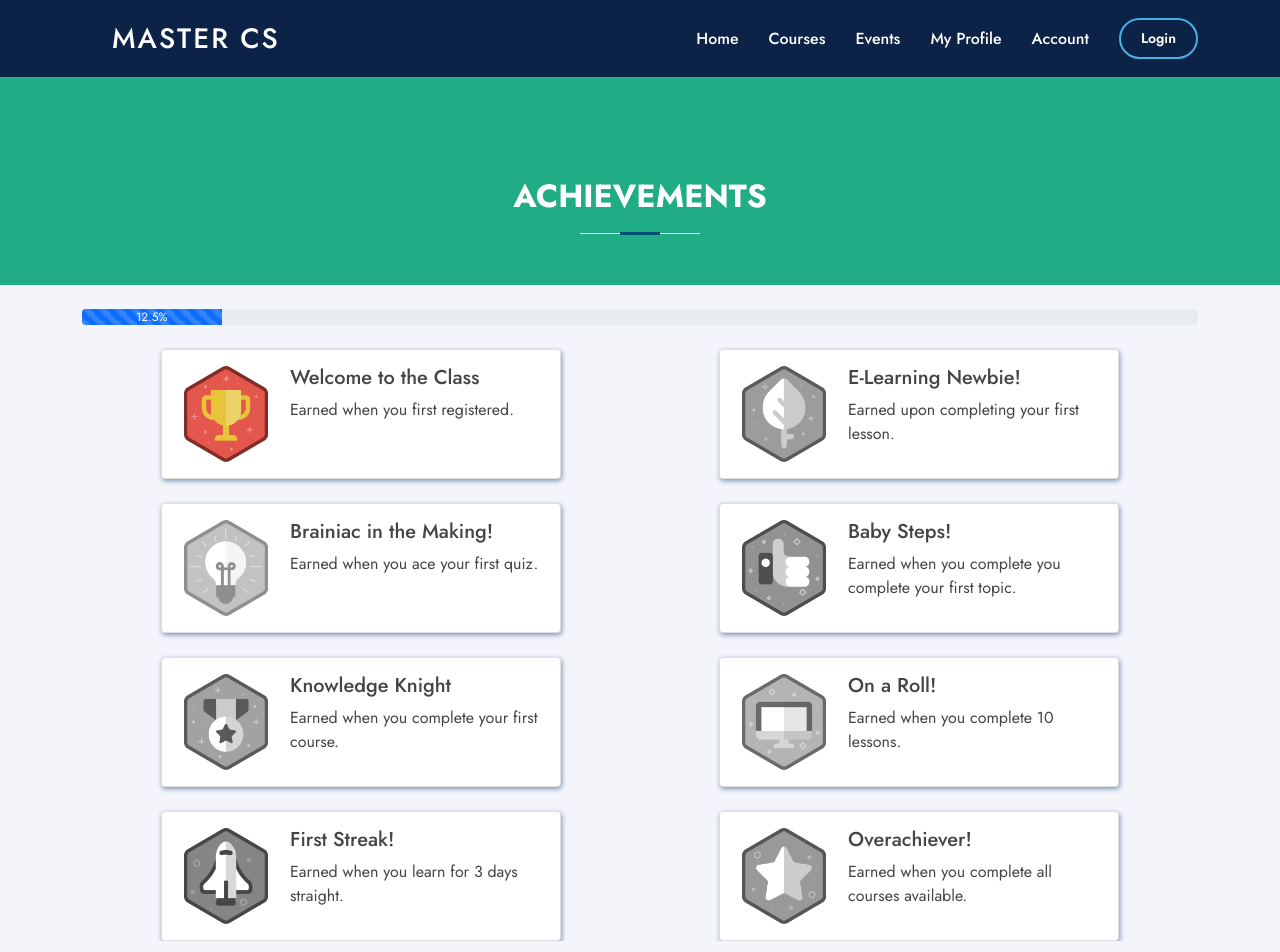
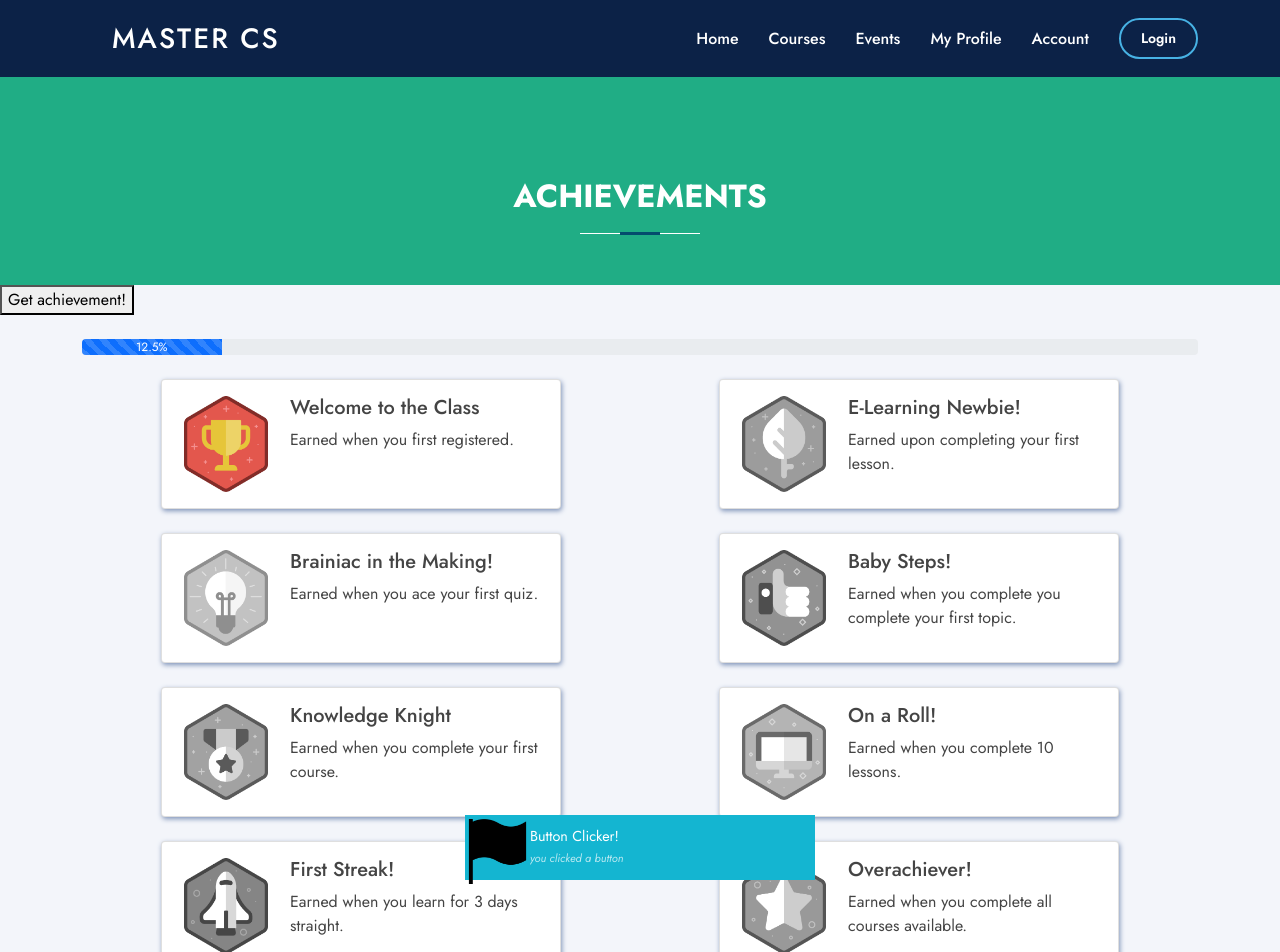
Before and after one commit to zhuqiashley/Senior-Project, a Vue app: page /Achievements in a window 1280 px wide. Shown: the top 952 px of the page. Built offline with nearby package versions, Linux system fonts and the light colour scheme.

Commit message:
Added "achievement earned" animation

```diff
--- a/src/views/Achievements.vue
+++ b/src/views/Achievements.vue
@@ -1,6 +1,20 @@
+<!-- popup achievement system (HTML/CSS/JS) - adapted from codepen.io -->
+
 <!-- ======= TEMPLATE ======= -->
 <template>
     <custom-header title="Achievements"></custom-header>
+
+    <div class="ach">
+        <div class="icon">
+            <img src="../assets/img/badges/flag.png" class="img-fluid" alt="">
+        </div>
+    <div class="text_wrap">
+        <p class="title">Button Clicker!</p>
+        <span class="detail">you clicked a button</span>
+    </div>
+    </div>
+
+    <button onclick='achievementUnlocked("You have done something!");'>Get achievement!</button>
 
     <div class="container mt-4">
         <progress-bar :progress="(unlocked.length / (locked.length + unlocked.length)) * 100" />
@@ -26,15 +40,35 @@ import { computed } from 'vue';
 import CustomHeader from '@/components/Header.vue'
 import Card from '@/components/Card.vue'
 import ProgressBar from '@/components/ProgressBar.vue';
+import $ from 'jquery';
+
+//const achievementsDB = 'http://localhost:3001/api/achievements'
+//const userDB = 'http://localhost:3001/api/userpost'
 
 export default {
-  components:
+    components:
     {
         CustomHeader,
         Card,
-        ProgressBar,
+        ProgressBar
     },
     setup() {
+
+        //get user id
+        //const id = localStorage.getItem('ID');
+
+        //get achievement
+        //check achievement requirements
+        //award achievement & update user profile - event triggered  w/ pop-up of badge icon
+
+        //const showAward = ref(false) //setup for popup badge
+        //Achievement Data to insert to database
+        //const AchievementTitle = ref('')
+        //const AchievementDescription = ref('')
+        //const AchievementRequirements = ref('')
+        //const giveBadge = ref('')
+        //const removeBadge = ref('')
+        //const BadgeID = ref('')
 
         const achievements = [
             {
@@ -120,15 +154,30 @@ export default {
             return achievements.filter(achievement => !achievement.unlocked);
         });
 
-        return {
-            achievements, unlocked, locked,
+        function achievementUnlocked(text){
+            var hasClass = $('.ach').hasClass('achieved');
+            if (hasClass) return;
+            $('.title').html("Achievement unlocked!");
+            $('.detail').html(text);
+            $('.ach').addClass("achieved");
+            setTimeout(function(){
+                $('.ach').removeClass("achieved");
+            },5000)
         }
 
-        //get user id
-        //get achievement
-        //check achievement requirements
-        //award achievement & update user profile - event triggered  w/ pop-up of badge icon
-
+        return {
+            achievements,
+            unlocked,
+            locked,
+            achievementUnlocked,
+            //AchievementTitle,
+            //AchievementDescription,
+            //AchievementRequirements,
+            //showAward,
+            //giveBadge,
+            //removeBadge,
+            //BadgeID
+        }
     },
 }
 </script>
@@ -146,4 +195,254 @@ export default {
         flex-wrap: wrap;
         flex: 1 0 33%;
     }
+
+    * {
+        -moz-box-sizing: border-box;
+        -webkit-box-sizing: border-box;
+        box-sizing: border-box;
+    }
+
+    html {
+        overflow-y: scroll;
+    }
+
+    .ach {
+        background: #14b5d1;
+        display: block;
+        position: fixed;
+        bottom: -5em;
+        left: 50%;
+        margin-left: -175px;
+        width: 350px;
+        height: 65px;
+        color: #fff;
+        font-size: 16px;
+        padding: 0 1.2em 0 0;
+    }
+
+    .ach .icon {
+        float: left;
+        font-size: 2.2em;
+        width: 65px;
+        padding: 0.1em 0 0;
+        text-align: center;
+    }
+
+    .ach .text_wrap {
+        position: absolute;
+        left: 65px;
+        width: 250px;
+        top: 0.7em;
+        overflow: hidden;
+    }
+
+    .ach .title {
+        font-size: 0.9em;
+        width: 260px;
+        margin: 0 0 -0.2em;
+        padding: 0;
+    }
+
+    .ach .detail {
+        font-size: 0.7em;
+        width: 260px;
+        margin: 0;
+        color: rgba(255, 255, 255, 0.7);
+        font-style: italic;
+    }
+
+    .ach {
+        -webkit-transition: all .1s ease-out;
+        -moz-transition: all .1s ease-out;
+        -o-transition: all .1s ease-out;
+        transition: all .1s ease-out;
+    }
+
+    @keyframes ach_in_anim {
+        0% {
+            bottom: -5em;
+            width: 65px;
+            margin-left: -32.5px;
+            border-radius: 50%;
+        }
+        15% {
+            bottom: 2.2em;
+            width: 65px;
+            margin-left: -32.5px;
+        }
+        25% {
+            bottom: 1em;
+            width: 65px;
+            margin-left: -32.5px;
+        }
+        75% {
+            bottom: 1em;
+            width: 65px;
+            margin-left: -32.5px;
+        }
+        85% {
+            bottom: 1em;
+            width: 65px;
+            margin-left: -32.5px;
+            border-radius: 50%;
+        }
+        92% {
+            bottom: 1em;
+            width: 380px;
+            margin-left: -190px;
+            border-radius: 0;
+        }
+        100% {
+            bottom: 1em;
+            width: 350px;
+            margin-left: -175px;
+            border-radius: 0;
+        }
+    }
+
+    @keyframes ach_current {
+        0% {
+            bottom: 1em;
+            width: 350px;
+            margin-left: -175px;
+        }
+        100% {
+            bottom: 1em;
+            width: 350px;
+            margin-left: -175px;
+        }
+    }
+
+    @keyframes ach_out_anim {
+        0% {
+            bottom: 1em;
+            width: 350px;
+            margin-left: -175px;
+            border-radius: 50%;
+        }
+        16% {
+            bottom: 1em;
+            width: 65px;
+            margin-left: -32.5px;
+            border-radius: 50%;
+        }
+        20% {
+            bottom: 1em;
+            width: 50px;
+            margin-left: -25px;
+        }
+        34% {
+            bottom: 1em;
+            width: 65px;
+            margin-left: -32.5px;
+        }
+        70% {
+            bottom: 1em;
+            width: 65px;
+            margin-left: -32.5px;
+        }
+        100% {
+            bottom: -5em;
+            width: 65px;
+            margin-left: -32.5px;
+            border-radius: 50%;
+        }
+    }
+
+    .achieved {
+        animation: ach_in_anim 1.4s, ach_current 3s, ach_out_anim 0.8s;
+        animation-delay: 0s, 1.4s, 4.4s;
+    }
+
+    @keyframes i_in_anim {
+        0% {
+            transform: scale(0);
+        }
+        45% {
+            transform: scale(0)
+        }
+        46% {
+            transform: scale(0.4)
+        }
+        50% {
+            transform: scale(1);
+        }
+        55% {
+            transform: scale(1.2);
+        }
+        60% {
+            transform: scale(1);
+        }
+        100% {
+            transform: scale(1);
+        }
+    }
+
+    @keyframes i_current {
+        0% {
+            transform: scale(1);
+        }
+        100% {
+            transform: scale(1);
+        }
+    }
+
+    @keyframes i_out_anim {
+        0% {
+            transform: scale(1);
+        }
+        46% {
+             transform: scale(1);
+        }
+        47% {
+            transform: scale(1.2);
+        }
+        56% {
+            transform: scale(1);
+        }
+        60% {
+            transform: scale(0.4)
+        }
+        65% {
+            transform: scale(0);
+        }
+        100% {
+            transform: scale(0);
+        }
+    }
+
+    .achieved .icon i {
+        animation: i_in_anim 1.4s, i_current 3s, i_out_anim 0.8s;
+        animation-delay: 0s, 1.4s, 4.4s;
+    }
+
+    @keyframes text_in_anim {
+        0% {
+            width: 0;
+        }
+        85% {
+            width: 0;
+        }
+        100% {
+            width: 260px;
+        }
+    }
+
+    @keyframes text_out_anim {
+        0% {
+            width: 260px;
+        }
+        12% {
+             width: 0;
+        }
+        100% {
+            width: 0;
+        }
+    }
+
+    .achieved .text_wrap {
+        animation: text_in_anim 1.4s, text_out_anim 0.8s;
+        animation-delay: 0s, 4.4s;
+    }
+
 </style>
```
Also changed, not shown: src/assets/img/badges/flag.png (added).
